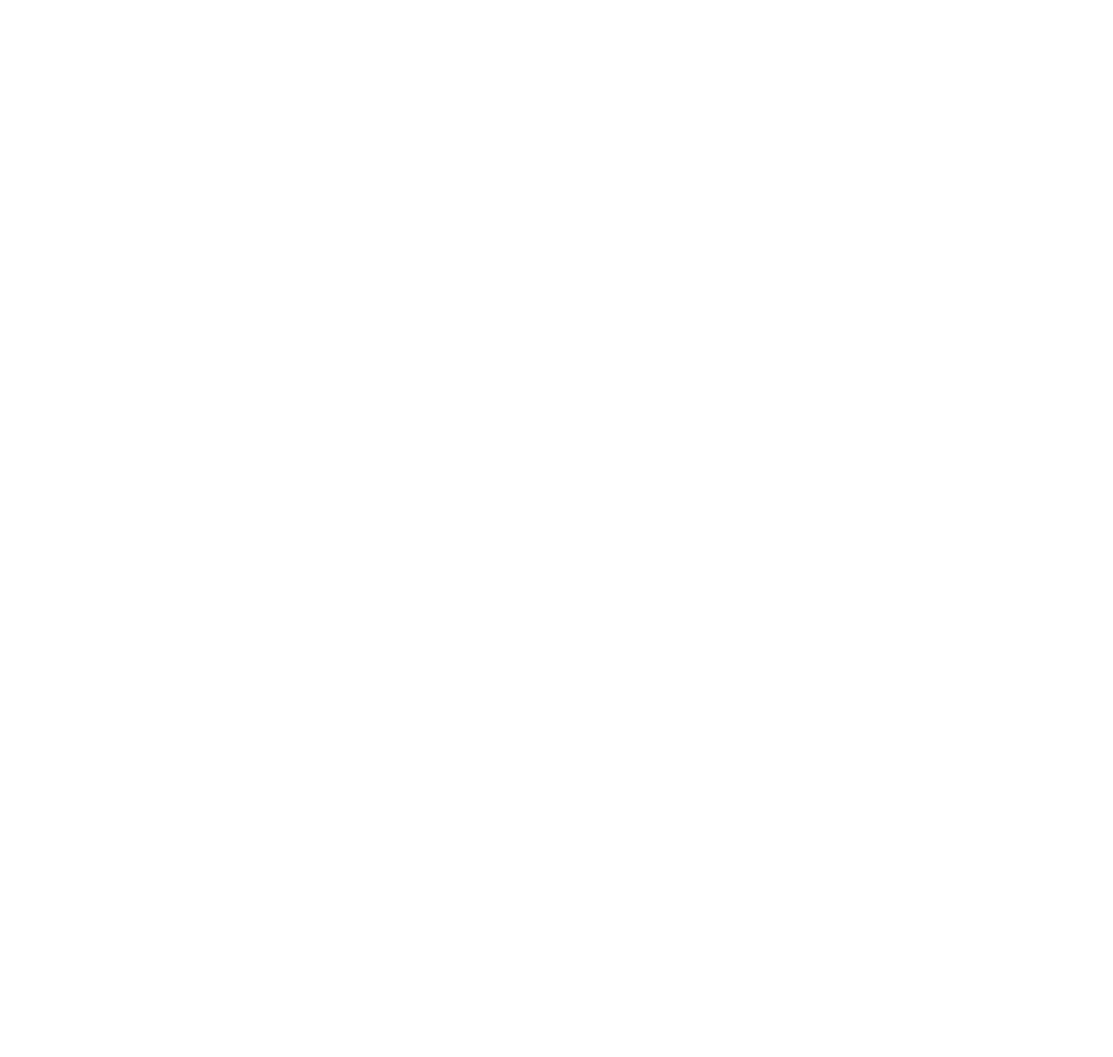
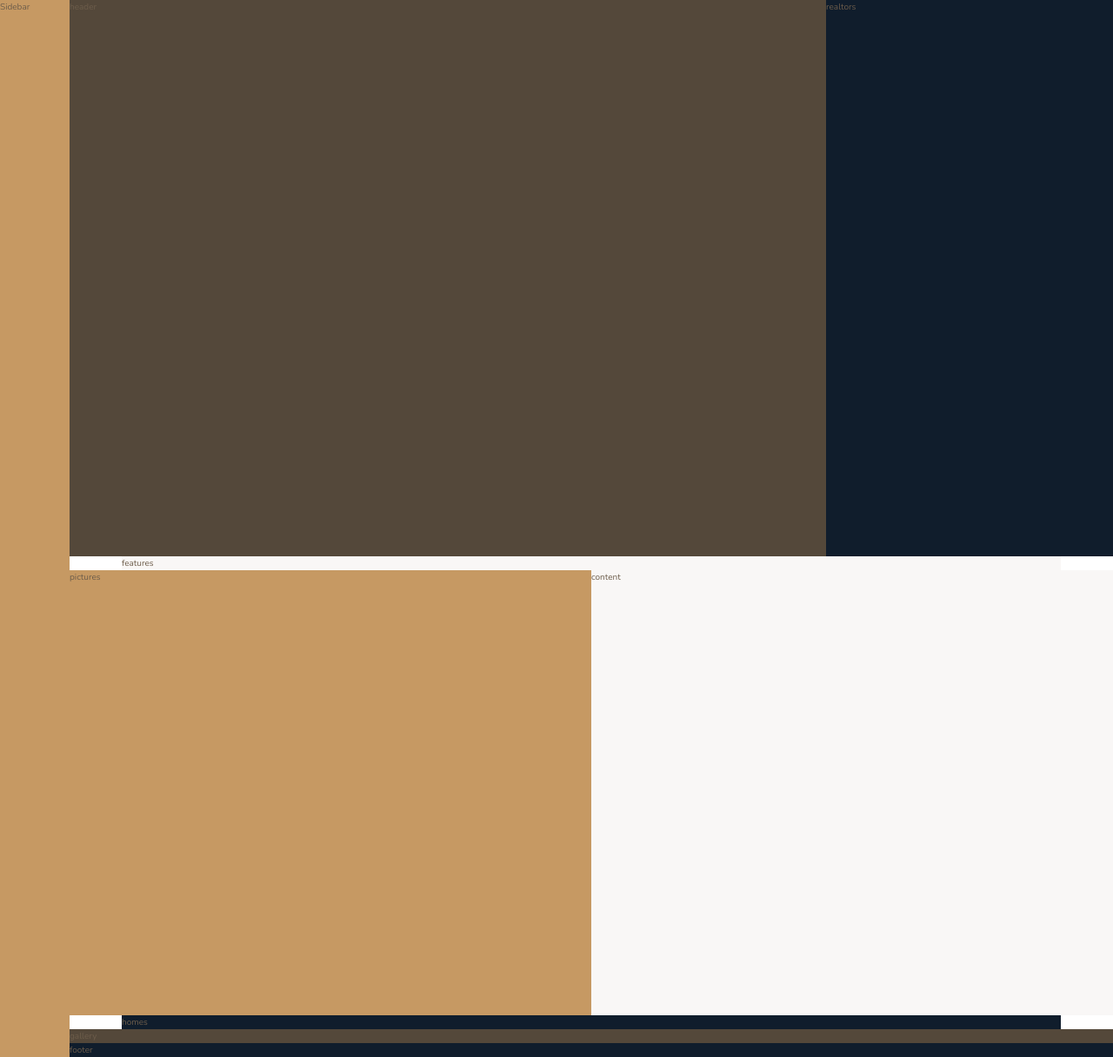
Before and after one commit to swiergoszp/nexter, a website: page index.html in a window 1280 px wide. Shown: the whole page at 87% size. Before the commit the page ends 800 px from the top, so only its background shows below. Drawn offline with nearby package versions, Linux system fonts and the light colour scheme; files that its build step writes are made by us from their sources.

Commit message:
grid layout

```diff
--- a/index.html
+++ b/index.html
@@ -12,6 +12,40 @@
     <title>nexter &mdash; your home, your freedom</title>
   </head>
     <body class="container">
+      <div class="sidebar">
+        Sidebar
+      </div>
 
+      <header class="header">
+        header
+      </header>
+
+      <div class="realtors">
+        realtors
+      </div>
+
+      <section class="features">
+        features
+      </section>
+
+      <div class="story__pictures">
+        pictures
+      </div>
+
+      <div class="story__content">
+        content
+      </div>
+
+      <section class="homes">
+        homes
+      </section>
+
+      <section class="gallery">
+        gallery
+      </section>
+
+      <footer class="footer">
+        footer
+      </footer>
     </body>
 </html>
--- a/sass/_base.scss
+++ b/sass/_base.scss
@@ -13,3 +13,29 @@ $color-grey-dark-2: #6D5D4B;
 // FONT VARIABLES
 $font-primary: 'Nunito', sans-serif;
 $font-display: 'Josefin Sans', sans-serif;
+
+*,
+*::before,
+*::after {
+  margin: 0;
+  padding: 0;
+  box-sizing: inherit;
+}
+
+html {
+  box-sizing: border-box;
+  font-size: 62.5%; // 10px
+}
+
+body {
+  font-family: $font-primary;
+  color: $color-grey-dark-2;
+  font-weight: 300;
+  line-height: 1.6;
+}
+
+.container {
+  display: grid;
+  grid-template-rows: 80vh min-content 40vw repeat(3, min-content);
+  grid-template-columns: [sidebar-start] 8rem [sidebar-end full-start] minmax(6rem, 1fr) [center-start] repeat(8, [col-start] minmax(min-content, 14rem)[col-end]) [center-end] minmax(6rem, 1fr) [full-end];
+}
--- a/sass/_features.scss
+++ b/sass/_features.scss
@@ -0,0 +1,4 @@
+.features {
+  background-color: $color-grey-light-1;
+  grid-column: center-start / center-end;
+}
--- a/sass/_footer.scss
+++ b/sass/_footer.scss
@@ -0,0 +1,4 @@
+.footer {
+  background-color: $color-secondary;
+  grid-column: full-start / full-end;
+}
--- a/sass/_gallery.scss
+++ b/sass/_gallery.scss
@@ -0,0 +1,4 @@
+.gallery {
+  background-color: $color-grey-dark-1;
+  grid-column: full-start / full-end;
+}
--- a/sass/_header.scss
+++ b/sass/_header.scss
@@ -0,0 +1,4 @@
+.header {
+  background-color: $color-grey-dark-1;
+  grid-column: full-start / col-end 6;
+}
--- a/sass/_homes.scss
+++ b/sass/_homes.scss
@@ -0,0 +1,4 @@
+.homes {
+  background-color: $color-secondary;
+  grid-column: center-start / center-end;
+}
--- a/sass/_realtors.scss
+++ b/sass/_realtors.scss
@@ -0,0 +1,4 @@
+.realtors {
+  background-color: $color-secondary;
+  grid-column: col-start 7 / full-end;
+}
--- a/sass/_sidebar.scss
+++ b/sass/_sidebar.scss
@@ -0,0 +1,5 @@
+.sidebar {
+  background-color: $color-primary;
+  grid-column: sidebar-start / sidebar-end;
+  grid-row: 1 / -1;
+}
--- a/sass/_story.scss
+++ b/sass/_story.scss
@@ -0,0 +1,11 @@
+.story {
+  &__pictures {
+    background-color: $color-primary;
+    grid-column: full-start / col-end 4;
+  }
+
+  &__content {
+    background-color: $color-grey-light-1;
+    grid-column: col-start 5 / full-end
+  }
+}
```
Also changed, not shown: package.json (+5 -3 lines), css/style.css (added), 1 other file. Lines whose indentation alone changed are shown as unchanged.
